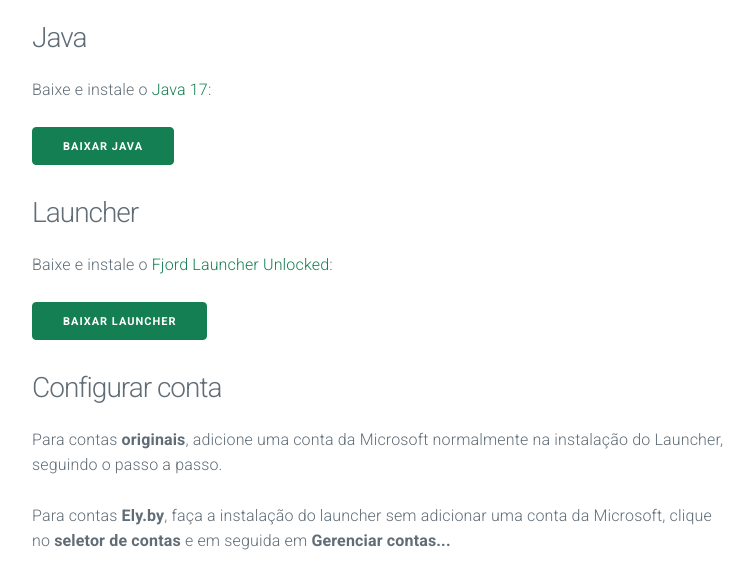
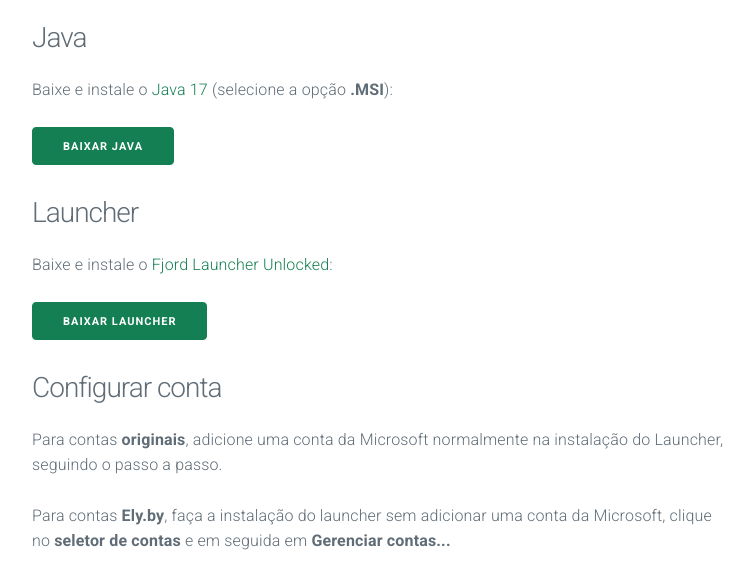
Before and after one commit to flipeip/MineMod, a plain HTML site: page index.html in a window 1280 px wide. Shown: the part 181-757 px from the top of the page, without its empty margins (258-1011 px from the left). Drawn offline with nearby package versions, Linux system fonts and the light colour scheme.

Commit message:
Adicionado detalhe de instalar versão .MSI

```diff
--- a/index.html
+++ b/index.html
@@ -56,7 +56,7 @@
                 <h2>Instalação</h2>
                 <section>
                     <h3>Java</h3>
-                    <p>Baixe e instale o <a href="https://www.azul.com/downloads/?version=java-17-lts&os=windows&architecture=x86-64-bit&package=jre#zulu">Java 17</a>:</p>
+                    <p>Baixe e instale o <a href="https://www.azul.com/downloads/?version=java-17-lts&os=windows&architecture=x86-64-bit&package=jre#zulu">Java 17</a> (selecione a opção <strong>.MSI</strong>):</p>
                     <a href="https://www.azul.com/downloads/?version=java-17-lts&os=windows&architecture=x86-64-bit&package=jre#zulu"><button>Baixar Java</button></a>
                 </section>
 
```
